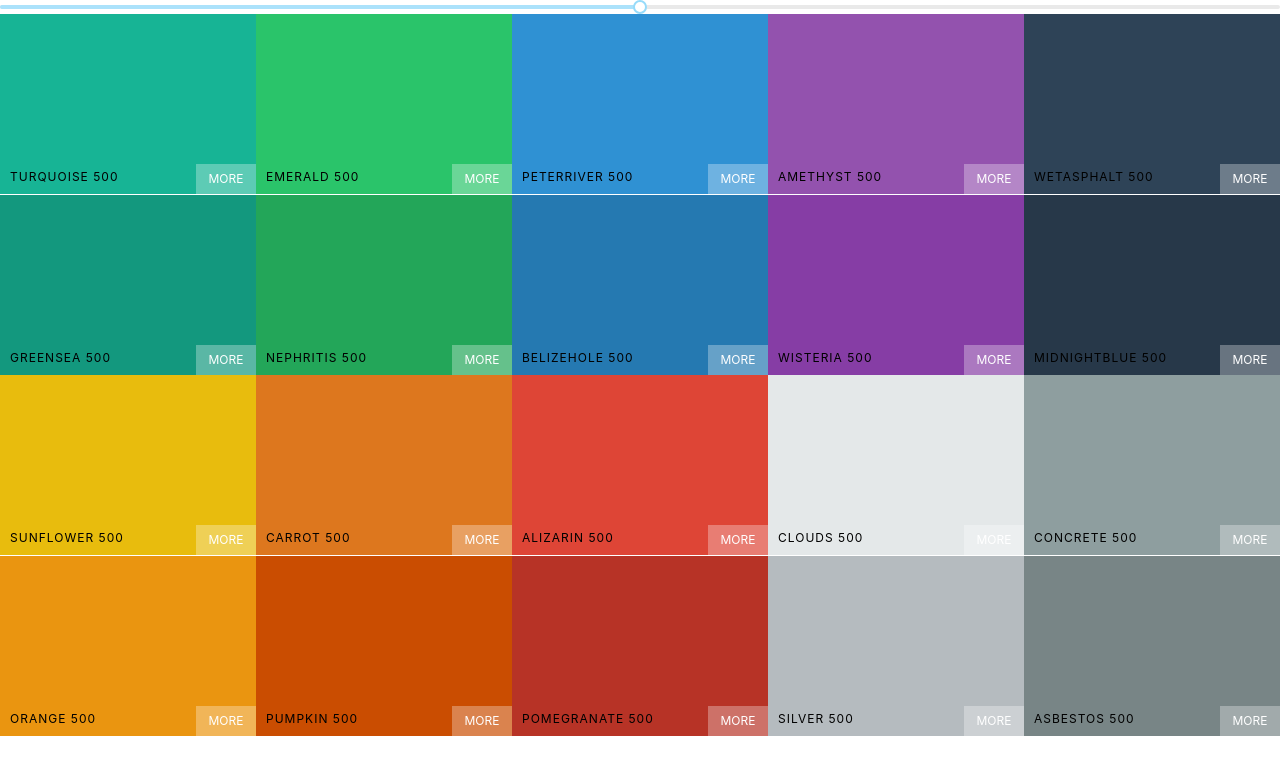
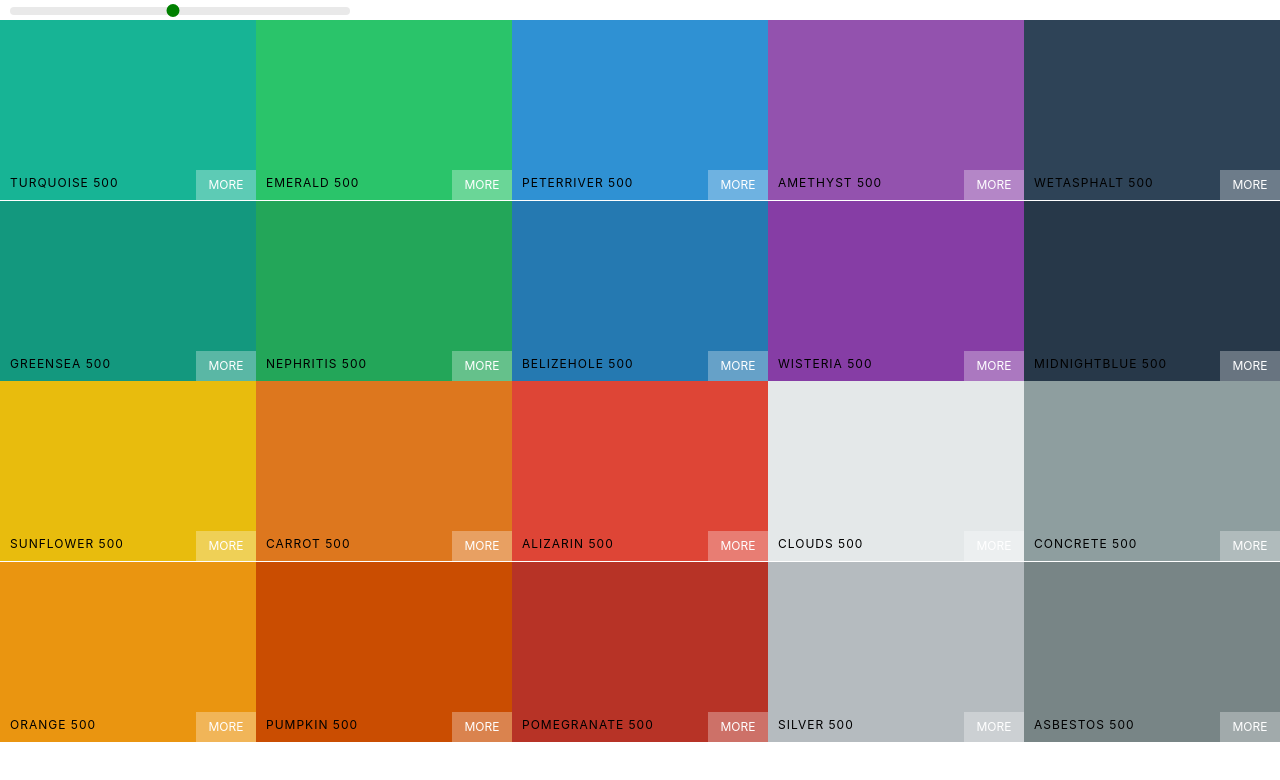
Before and after one commit to lillyoh/colorpalettes, a React (Create React App) app: page / in a window 1280 px wide. Shown: the top 780 px of the page. Built offline with nearby package versions, Linux system fonts and the light colour scheme.

Commit message:
added styling to the slider component

```diff
--- a/src/Palette.css
+++ b/src/Palette.css
@@ -5,3 +5,9 @@
 .Palette-colors {
   height: 90%;
 }
+
+.slider {
+  width: 340px;
+  margin: 0 10px;
+  display: inline-block;
+}
--- a/src/Palette.js
+++ b/src/Palette.js
@@ -1,10 +1,10 @@
 import React from 'react';
-import Slider from 'rc-slider';
 
 import ColorBox from './ColorBox';
 
+import 'rc-slider/assets/index.css';
 import './Palette.css';
-import 'rc-slider/assets/index.css';
+import Slider from 'rc-slider/lib/Slider';
 
 class Palette extends React.Component {
   constructor(props) {
@@ -26,13 +26,27 @@ class Palette extends React.Component {
     const colorBoxes = colors[level].map(color => (<ColorBox background={color.hex} name={color.name}/>));
     return (
       <div className='Palette'>
+        <div className='slider'>
         <Slider
           defaultValue={level}
           min={100}
           max={900}
           step={100}
           onAfterChange={this.changeLevel}
+          handleStyle={{
+            backgroundColor: 'green',
+            outline: 'none',
+            border: '2px solid green',
+            boxShadow: 'none',
+            width: '13px',
+            height: '13px',
+            marginLeft: '-7px',
+            marginTop: '-3px'
+          }}
+          trackStyle={{ backgroundColor: 'transparent' }}
+          railStyle={{ height: 8 }}
         />
+        </div>
         <div className='Palette-colors'>
           {colorBoxes}
         </div>
```
